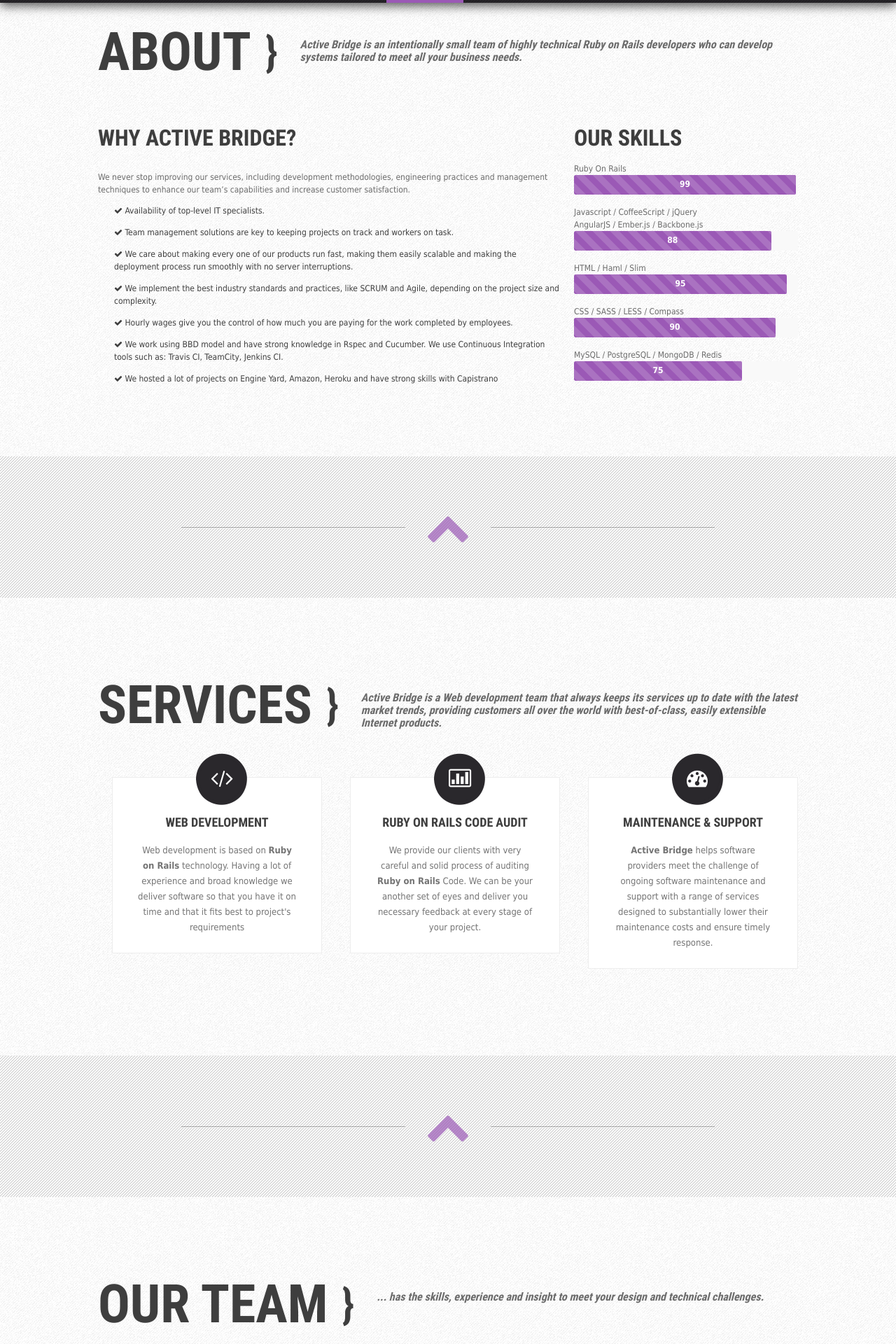
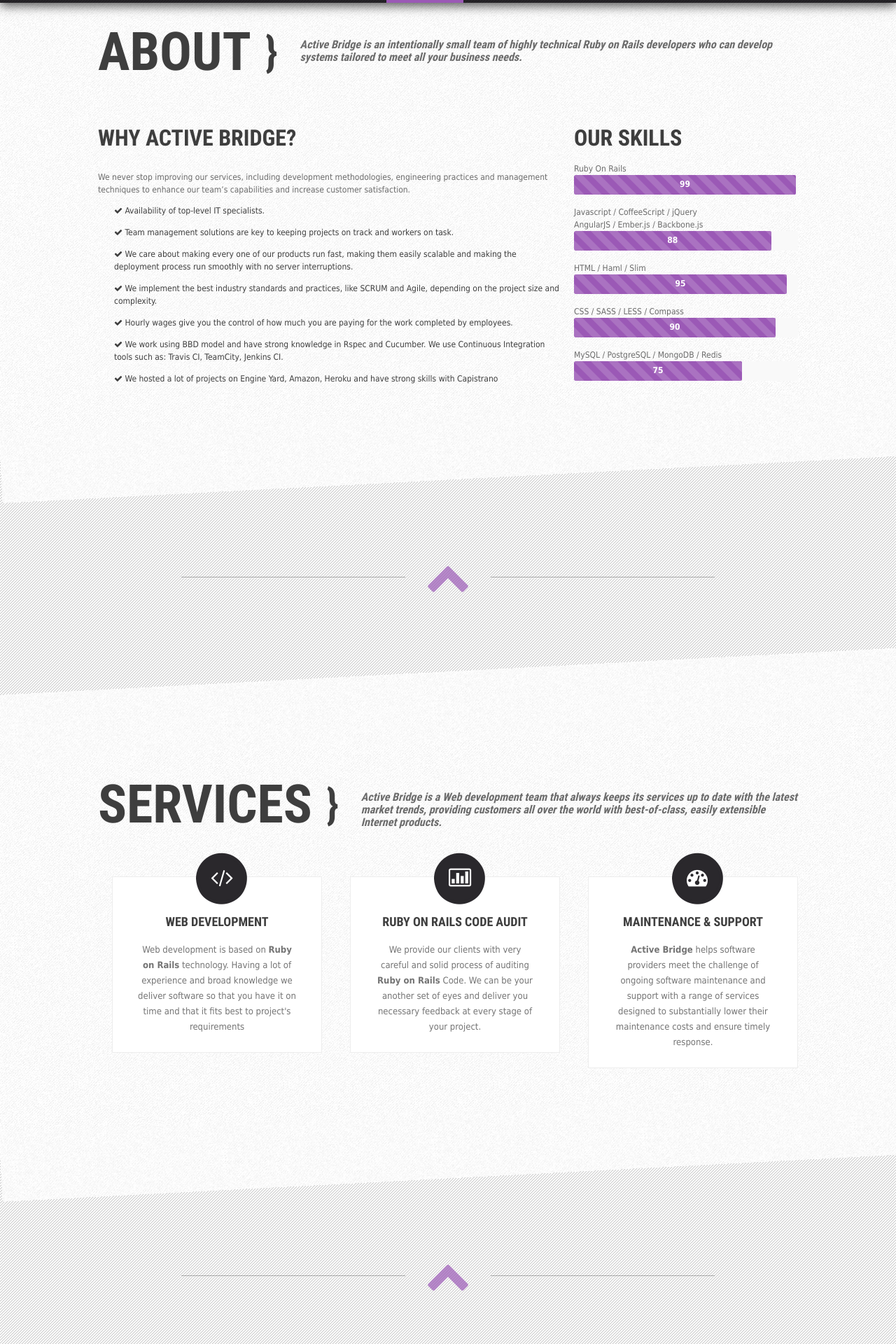
Before and after one commit to activebridge/old.activebridge.github.io, a Jekyll site: the page built from index.html, in a window 1280 px wide. Shown: the part 768-2688 px from the top of the page at 70% size. Built offline with Jekyll 4.4.1, drawn with Linux system fonts in a browser that asks for light colours.

Commit message:
Sections rotation

```diff
--- a/_sass/base.scss
+++ b/_sass/base.scss
@@ -98,11 +98,25 @@
   background-attachment: fixed;
   width: 100%;
   position: relative;
+  &:before, &:after {
+    content: '';
+    background: inherit;
+    height: 100px;
+    top: -40px;
+    width: 110%;
+    transform: rotate(-3deg);
+    position: absolute;
+  }
+  &:after {
+    top: auto;
+    bottom: -30px;
+    z-index: 1;
+  }
 }
 
 .split-slide {
   position: relative;
-  padding: 69px 0;
+  padding: 140px 0;
   text-align: center;
 }
 
@@ -133,7 +147,7 @@
 
 #footer {
   background-color: $bg;
-  padding: 40px 0 100px;
+  padding: 100px 0;
   position: relative;
   text-align: center;
   .button, .link {
@@ -160,7 +174,7 @@
   background-color: $bg;
   box-shadow: 0px 4px 15px rgba(0, 0, 0, 0.7);
   border-top: 3px solid $violet;
-  z-index: 1;
+  z-index: 2;
   &.fixed {
     position: fixed;
     top: 0;
@@ -234,6 +248,9 @@
   position: relative;
   width: 100%;
   text-align: center;
+  &:before, &:after {
+    content: none;
+  }
   h1 {
     float: none;
     border-right: none;
@@ -289,6 +306,8 @@
     b { color: $white; line-height: 27px; }
   }
 }
+
+#about:before { content: none; }
 
 ul.about-list li {
   padding-left: 23px;
```
